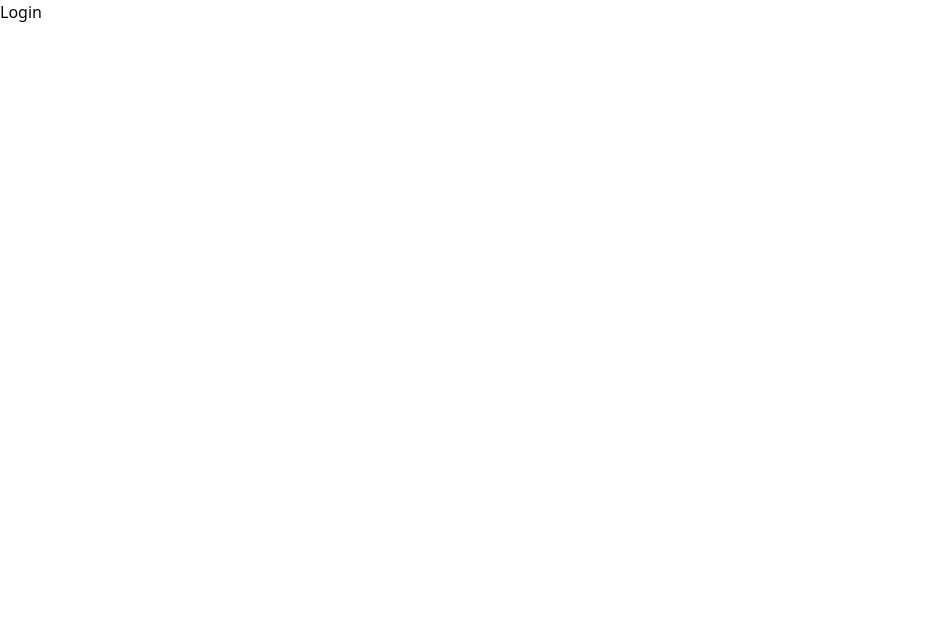
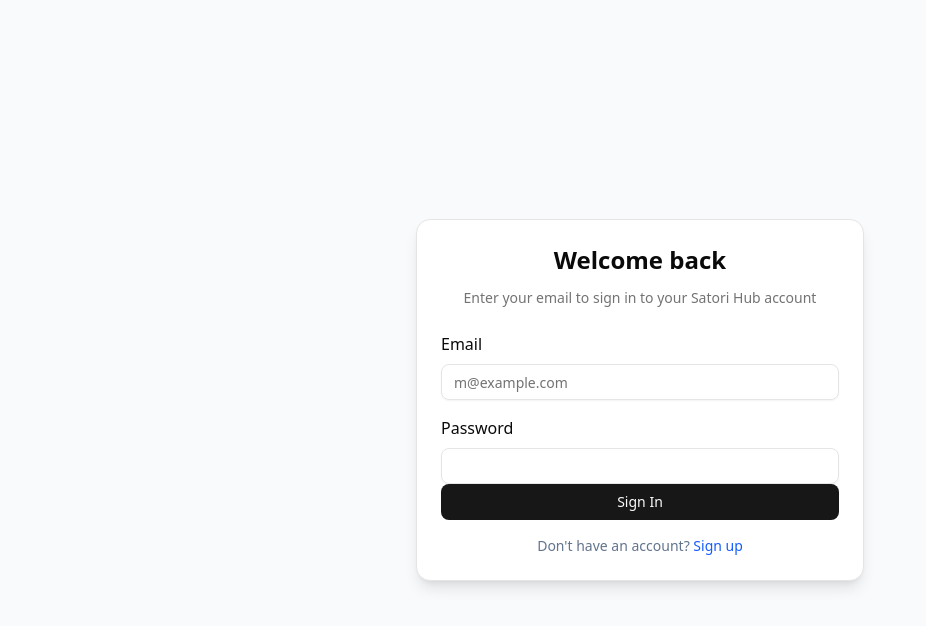
Before and after one commit to m-taaha/satori-hub, a React (Vite) app in the folder frontend/: page /login in a window 1280 px wide. Shown: the top 626 px of the page, without its empty margins (0-926 px from the left). Built offline with nearby package versions, Linux system fonts and the light colour scheme.

Commit message:
add login page

```diff
--- a/frontend/package.json
+++ b/frontend/package.json
@@ -10,6 +10,7 @@
     "preview": "vite preview"
   },
   "dependencies": {
+    "@radix-ui/react-slot": "^1.2.4",
     "@tailwindcss/vite": "^4.1.16",
     "class-variance-authority": "^0.7.1",
     "clsx": "^2.1.1",
--- /dev/null
+++ b/frontend/src/components/ui/button.jsx
@@ -0,0 +1,58 @@
+import * as React from "react"
+import { Slot } from "@radix-ui/react-slot"
+import { cva } from "class-variance-authority";
+
+import { cn } from "@/lib/utils"
+
+const buttonVariants = cva(
+  "inline-flex items-center justify-center gap-2 whitespace-nowrap rounded-md text-sm font-medium transition-all disabled:pointer-events-none disabled:opacity-50 [&_svg]:pointer-events-none [&_svg:not([class*='size-'])]:size-4 shrink-0 [&_svg]:shrink-0 outline-none focus-visible:border-ring focus-visible:ring-ring/50 focus-visible:ring-[3px] aria-invalid:ring-destructive/20 dark:aria-invalid:ring-destructive/40 aria-invalid:border-destructive",
+  {
+    variants: {
+      variant: {
+        default: "bg-primary text-primary-foreground hover:bg-primary/90",
+        destructive:
+          "bg-destructive text-white hover:bg-destructive/90 focus-visible:ring-destructive/20 dark:focus-visible:ring-destructive/40 dark:bg-destructive/60",
+        outline:
+          "border bg-background shadow-xs hover:bg-accent hover:text-accent-foreground dark:bg-input/30 dark:border-input dark:hover:bg-input/50",
+        secondary:
+          "bg-secondary text-secondary-foreground hover:bg-secondary/80",
+        ghost:
+          "hover:bg-accent hover:text-accent-foreground dark:hover:bg-accent/50",
+        link: "text-primary underline-offset-4 hover:underline",
+      },
+      size: {
+        default: "h-9 px-4 py-2 has-[>svg]:px-3",
+        sm: "h-8 rounded-md gap-1.5 px-3 has-[>svg]:px-2.5",
+        lg: "h-10 rounded-md px-6 has-[>svg]:px-4",
+        icon: "size-9",
+        "icon-sm": "size-8",
+        "icon-lg": "size-10",
+      },
+    },
+    defaultVariants: {
+      variant: "default",
+      size: "default",
+    },
+  }
+)
+
+function Button({
+  className,
+  variant = "default",
+  size = "default",
+  asChild = false,
+  ...props
+}) {
+  const Comp = asChild ? Slot : "button"
+
+  return (
+    <Comp
+      data-slot="button"
+      data-variant={variant}
+      data-size={size}
+      className={cn(buttonVariants({ variant, size, className }))}
+      {...props} />
+  );
+}
+
+export { Button, buttonVariants }
--- /dev/null
+++ b/frontend/src/components/ui/card.jsx
@@ -0,0 +1,101 @@
+import * as React from "react"
+
+import { cn } from "@/lib/utils"
+
+function Card({
+  className,
+  ...props
+}) {
+  return (
+    <div
+      data-slot="card"
+      className={cn(
+        "bg-card text-card-foreground flex flex-col gap-6 rounded-xl border py-6 shadow-sm",
+        className
+      )}
+      {...props} />
+  );
+}
+
+function CardHeader({
+  className,
+  ...props
+}) {
+  return (
+    <div
+      data-slot="card-header"
+      className={cn(
+        "@container/card-header grid auto-rows-min grid-rows-[auto_auto] items-start gap-2 px-6 has-data-[slot=card-action]:grid-cols-[1fr_auto] [.border-b]:pb-6",
+        className
+      )}
+      {...props} />
+  );
+}
+
+function CardTitle({
+  className,
+  ...props
+}) {
+  return (
+    <div
+      data-slot="card-title"
+      className={cn("leading-none font-semibold", className)}
+      {...props} />
+  );
+}
+
+function CardDescription({
+  className,
+  ...props
+}) {
+  return (
+    <div
+      data-slot="card-description"
+      className={cn("text-muted-foreground text-sm", className)}
+      {...props} />
+  );
+}
+
+function CardAction({
+  className,
+  ...props
+}) {
+  return (
+    <div
+      data-slot="card-action"
+      className={cn(
+        "col-start-2 row-span-2 row-start-1 self-start justify-self-end",
+        className
+      )}
+      {...props} />
+  );
+}
+
+function CardContent({
+  className,
+  ...props
+}) {
+  return (<div data-slot="card-content" className={cn("px-6", className)} {...props} />);
+}
+
+function CardFooter({
+  className,
+  ...props
+}) {
+  return (
+    <div
+      data-slot="card-footer"
+      className={cn("flex items-center px-6 [.border-t]:pt-6", className)}
+      {...props} />
+  );
+}
+
+export {
+  Card,
+  CardHeader,
+  CardFooter,
+  CardTitle,
+  CardAction,
+  CardDescription,
+  CardContent,
+}
--- /dev/null
+++ b/frontend/src/components/ui/input.jsx
@@ -0,0 +1,24 @@
+import * as React from "react"
+
+import { cn } from "@/lib/utils"
+
+function Input({
+  className,
+  type,
+  ...props
+}) {
+  return (
+    <input
+      type={type}
+      data-slot="input"
+      className={cn(
+        "file:text-foreground placeholder:text-muted-foreground selection:bg-primary selection:text-primary-foreground dark:bg-input/30 border-input h-9 w-full min-w-0 rounded-md border bg-transparent px-3 py-1 text-base shadow-xs transition-[color,box-shadow] outline-none file:inline-flex file:h-7 file:border-0 file:bg-transparent file:text-sm file:font-medium disabled:pointer-events-none disabled:cursor-not-allowed disabled:opacity-50 md:text-sm",
+        "focus-visible:border-ring focus-visible:ring-ring/50 focus-visible:ring-[3px]",
+        "aria-invalid:ring-destructive/20 dark:aria-invalid:ring-destructive/40 aria-invalid:border-destructive",
+        className
+      )}
+      {...props} />
+  );
+}
+
+export { Input }
--- a/frontend/src/context/AuthContext.jsx
+++ b/frontend/src/context/AuthContext.jsx
@@ -1,9 +1,9 @@
 import { createContext, useContext, useState } from "react";
 
-//create the consext
+//create the context
 const AuthContext = createContext();
 
-//crete the provider component
+//create the provider component
 export const AuthContextProvider = ({children}) => {
     //this state will hold the logged-in user object
     const [authUser, setAuthUser] = useState(null);
--- a/frontend/src/pages/Login.jsx
+++ b/frontend/src/pages/Login.jsx
@@ -1,9 +1,94 @@
-import React from 'react'
+import { useState } from "react";
+import { useAuth } from "../context/AuthContext";
+import { useNavigate } from "react-router-dom";
 
-function Login() {
+// 1. Import Shadcn Components
+import { Button } from "@/components/ui/button";
+import { Input } from "@/components/ui/input";
+import {
+  Card,
+  CardHeader,
+  CardTitle,
+  CardDescription,
+  CardContent,
+  CardFooter,
+} from "@/components/ui/card";
+
+const Login = () => {
+  const [formData, setFormData] = useState({ email: "", password: "" });
+  const { login } = useAuth();
+  const navigate = useNavigate();
+
+  const handleSubmit = async (e) => {
+    e.preventDefault();
+    try {
+      await login(formData.email, formData.password);
+      navigate("/dashboard");
+    } catch (error) {
+      console.error("Login failed:", error);
+    }
+  };
+
   return (
-    <div>Login</div>
-  )
-}
+    <div className="flex min-h-screen items-center justify-center bg-slate-50 p-4">
+      {/* 2. Using the Shadcn Card for a professional container */}
+      <Card className="w-full max-w-md shadow-lg">
+        <CardHeader className="space-y-1 text-center">
+          <CardTitle className="text-2xl font-bold">Welcome back</CardTitle>
+          <CardDescription>
+            Enter your email to sign in to your Satori Hub account
+          </CardDescription>
+        </CardHeader>
 
-export default Login
+        <form onSubmit={handleSubmit}>
+          <CardContent className="grid gap-4">
+            <div className="grid gap-2">
+              <label htmlFor="email">Email</label>
+              {/* 3. Using Shadcn Input */}
+              <Input
+                id="email"
+                type="email"
+                placeholder="m@example.com"
+                required
+                value={formData.email}
+                onChange={(e) =>
+                  setFormData({ ...formData, email: e.target.value })
+                }
+              />
+            </div>
+            <div className="grid gap-2">
+              <label htmlFor="password">Password</label>
+              <Input
+                id="password"
+                type="password"
+                required
+                value={formData.password}
+                onChange={(e) =>
+                  setFormData({ ...formData, password: e.target.value })
+                }
+              />
+            </div>
+          </CardContent>
+
+          <CardFooter className="flex flex-col gap-4">
+            {/* 4. Using Shadcn Button */}
+            <Button type="submit" className="w-full">
+              Sign In
+            </Button>
+            <p className="text-center text-sm text-slate-500">
+              Don&apos;t have an account?{" "}
+              <span
+                className="text-blue-600 hover:underline cursor-pointer"
+                onClick={() => navigate("/register")}
+              >
+                Sign up
+              </span>
+            </p>
+          </CardFooter>
+        </form>
+      </Card>
+    </div>
+  );
+};
+
+export default Login;
```
Also changed, not shown: 1 other file (tests, documents, lock files or other folders).
